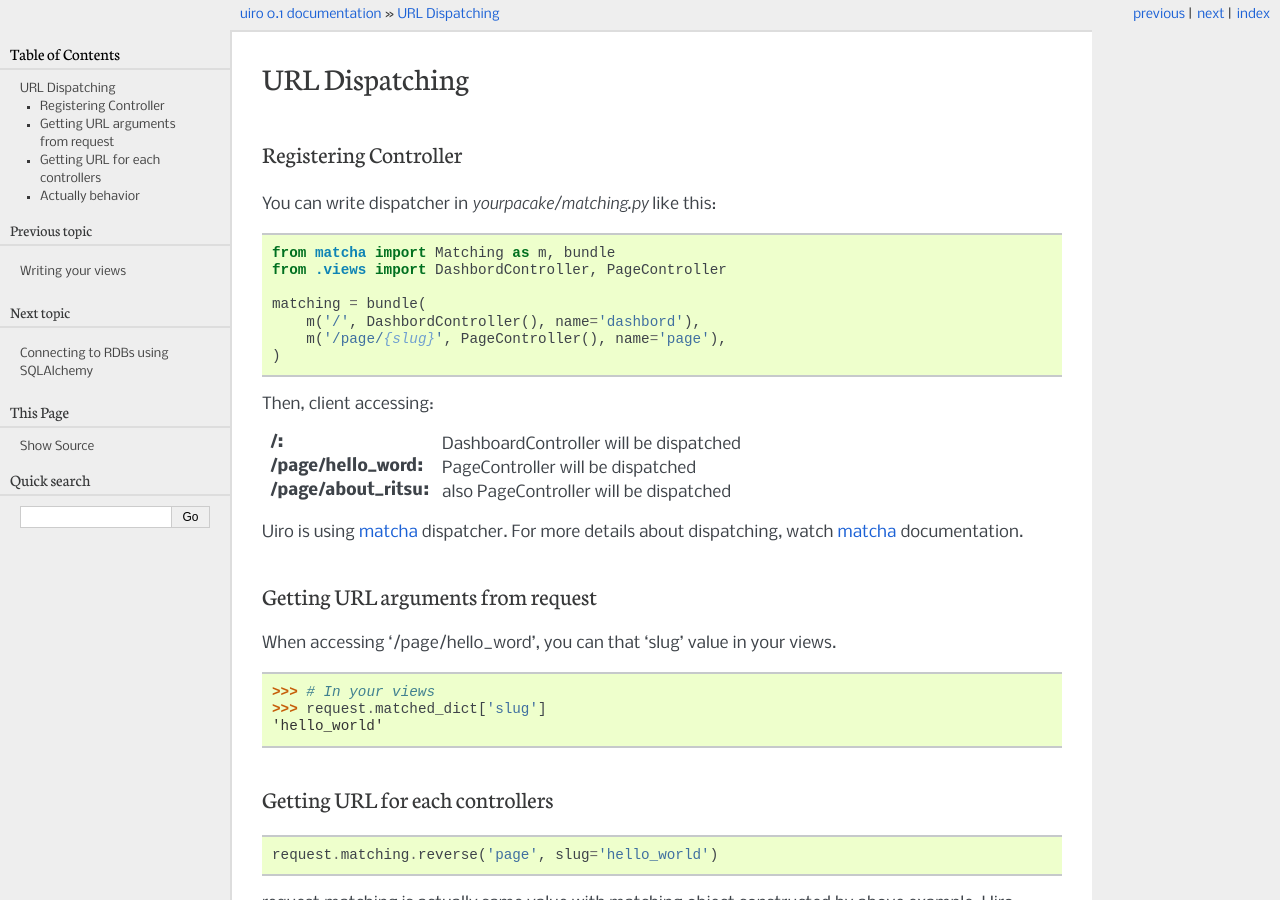
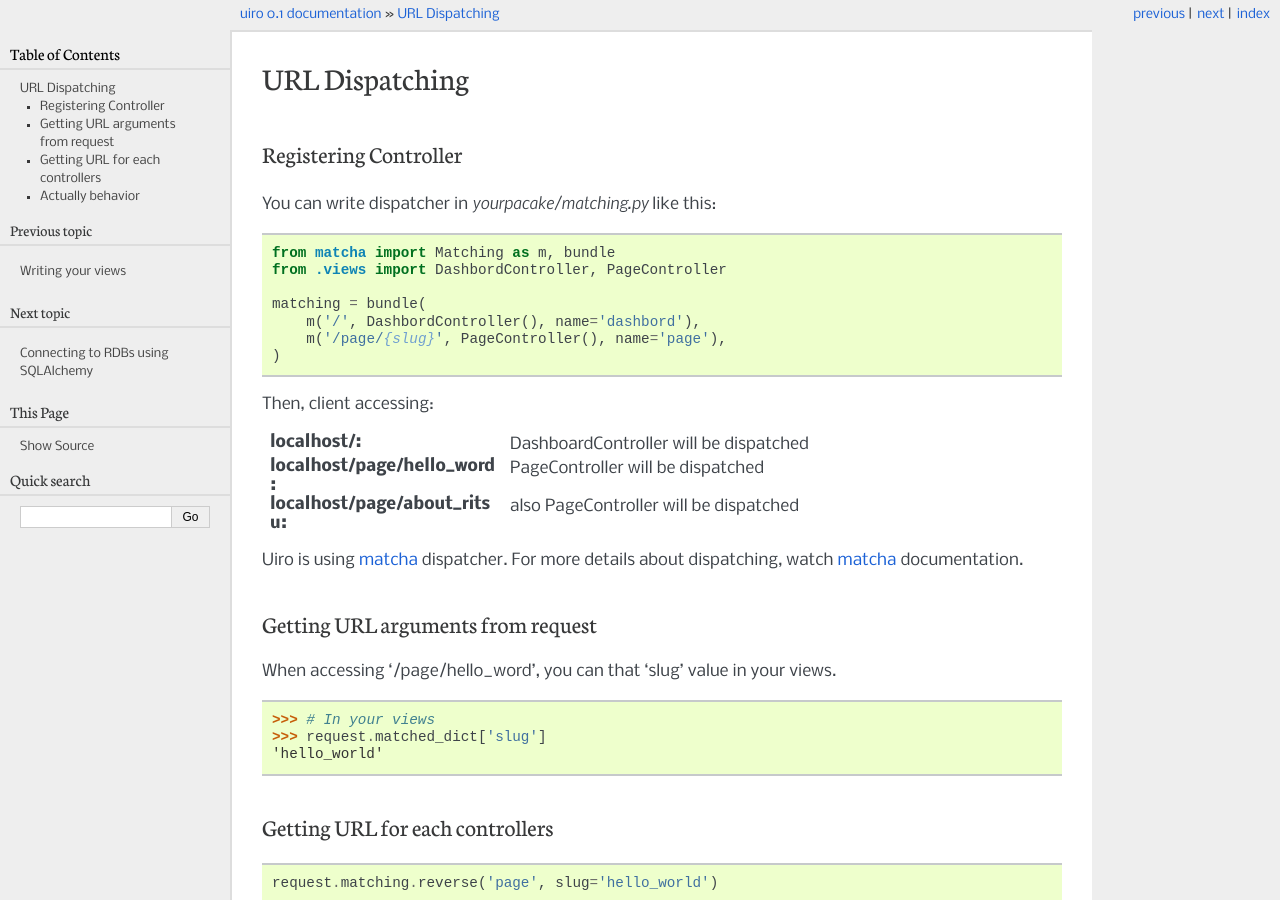
Before and after one commit to hirokiky/uiro, a Sphinx documentation site: the page built from docs/matching.rst, in a window 1280 px wide and 900 px high. Built offline with Sphinx 7.4.7, drawn with Linux system fonts in a browser that asks for light colours.

Commit message:
Fixed wrong syntax

```diff
--- a/docs/matching.rst
+++ b/docs/matching.rst
@@ -18,9 +18,9 @@ You can write dispatcher in `yourpacake/matching.py` like this:
 
 Then, client accessing:
 
-:/: DashboardController will be dispatched
-:/page/hello_word: PageController will be dispatched
-:/page/about_ritsu: also PageController will be dispatched
+:localhost/: DashboardController will be dispatched
+:localhost/page/hello_word: PageController will be dispatched
+:localhost/page/about_ritsu: also PageController will be dispatched
 
 Uiro is using matcha_ dispatcher.
 For more details about dispatching, watch matcha_ documentation.
```
